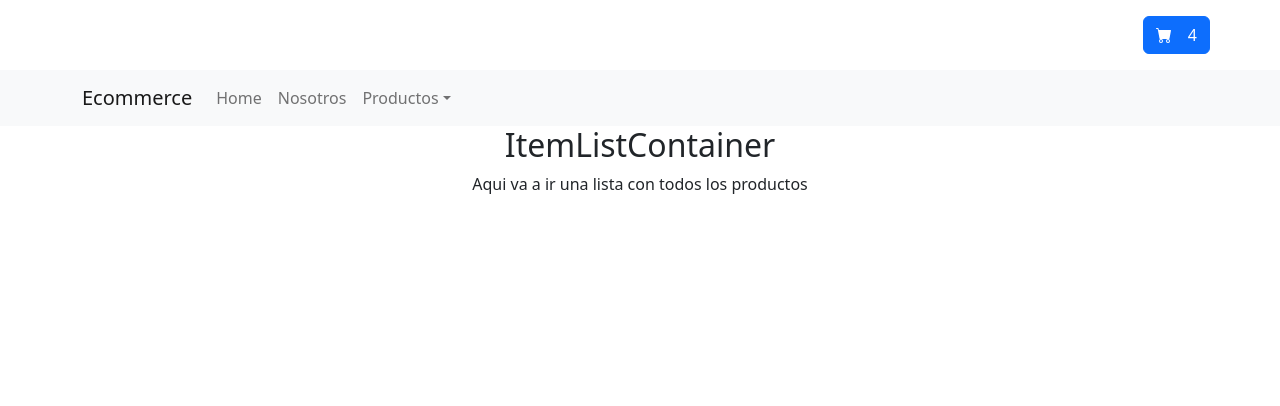
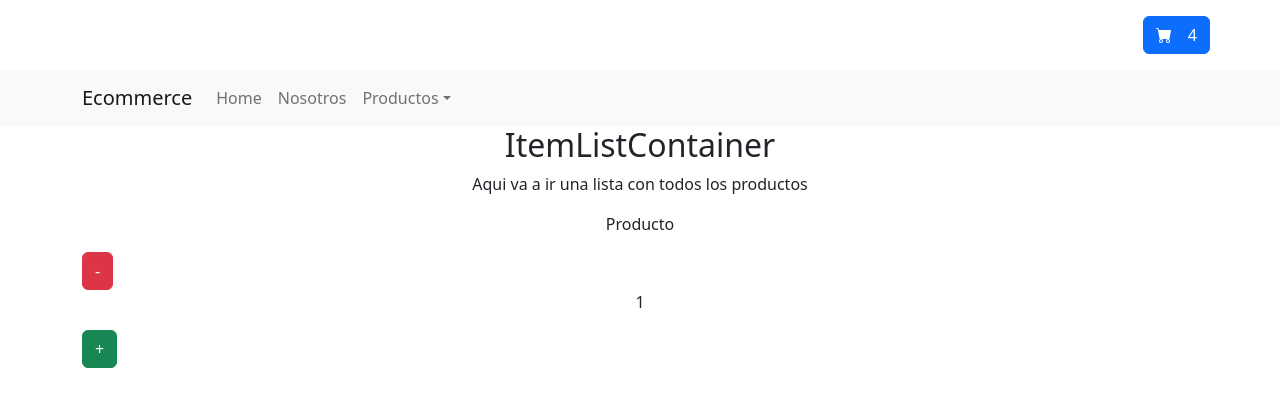
Before and after one commit to cristiancoppari/react-coderhouse-ecommerce, a React (Create React App) app in the folder react-coderhouse-ecommerce/: page / in a window 1280 px wide. Shown: the top 406 px of the page. Built offline with nearby package versions, Linux system fonts and the light colour scheme.

Commit message:
subo desafio 4

```diff
--- /dev/null
+++ b/react-coderhouse-ecommerce/src/components/CartCount/ProductCount.js
@@ -0,0 +1,39 @@
+import React from 'react';
+import { useState } from "react";
+import Button from "react-bootstrap/Button";
+import classes from "./ProductCount.module.scss";
+
+const ProductCount = ({ initial, stock, onAdd, onRemove }) => {
+  const [items, setItems] = useState(initial);
+  // console.log(initial);
+
+  // const onAddHandler = (initial, stock, items, setItems) => {
+  //   if (initial < stock) {
+  //     setItems(items + 1);
+  //   } else {
+  //     alert("No podes agregar mas productos porque no hay mas stock");
+  //   }
+  // }
+
+  // const onRemoveHandler = (initial, stock, items, setItems) => {
+  //   if (initial > 0) {
+  //     setItems(items - 1);
+  //   } else {
+  //     alert("No podes restar mas productos porque llegaste a 0");
+  //   }
+  // }
+
+  return (
+    <div className={classes.cartCount}>
+      <p>Producto</p>
+
+      <div className={classes.cartCountControllers}>
+        <Button variant="danger" onClick={() => onAdd(initial, stock, items, setItems)}>-</Button>
+        <p>{items}</p>
+        <Button variant="success" onClick={() => onRemove(initial, items, setItems)}>+</Button>
+      </div>
+    </div>
+  )
+}
+
+export default ProductCount
--- a/react-coderhouse-ecommerce/src/components/ItemListContainer/ItemListContainer.js
+++ b/react-coderhouse-ecommerce/src/components/ItemListContainer/ItemListContainer.js
@@ -1,12 +1,31 @@
 import React from 'react'
 import Container from "react-bootstrap/Container";
+import ProductCount from '../CartCount/ProductCount';
 import classes from "./ItemListContainer.module.scss";
 
 const ItemListContainer = () => {
+  const onAddHandler = (initial, stock, items, setItems) => {
+    if (initial > stock) {
+      setItems(items + 1);
+    } else {
+      alert("No podes agregar mas productos porque no hay mas stock");
+    }
+  }
+
+  const onRemoveHandler = (initial, items, setItems) => {
+    if (initial > 0) {
+      setItems(items--);
+    } else {
+      alert("No podes restar mas productos porque llegaste a 0");
+    }
+  }
+
   return (
     <Container className={classes.itemListContainer}>
       <h2>ItemListContainer</h2>
       <p>Aqui va a ir una lista con todos los productos</p>
+
+      <ProductCount initial={1} stock={10} onAdd={onAddHandler} onRemove={onRemoveHandler}></ProductCount>
     </Container>
   )
 }
--- a/react-coderhouse-ecommerce/src/index.js
+++ b/react-coderhouse-ecommerce/src/index.js
@@ -6,9 +6,9 @@ import reportWebVitals from './reportWebVitals';
 
 const root = ReactDOM.createRoot(document.getElementById('root'));
 root.render(
-  <React.StrictMode>
-    <App />
-  </React.StrictMode>
+  // <React.StrictMode>
+  <App />
+  // </React.StrictMode>
 );
 
 // If you want to start measuring performance in your app, pass a function
```
Also changed, not shown: react-coderhouse-ecommerce/src/components/CartCount/ProductCount.module.scss (added).
